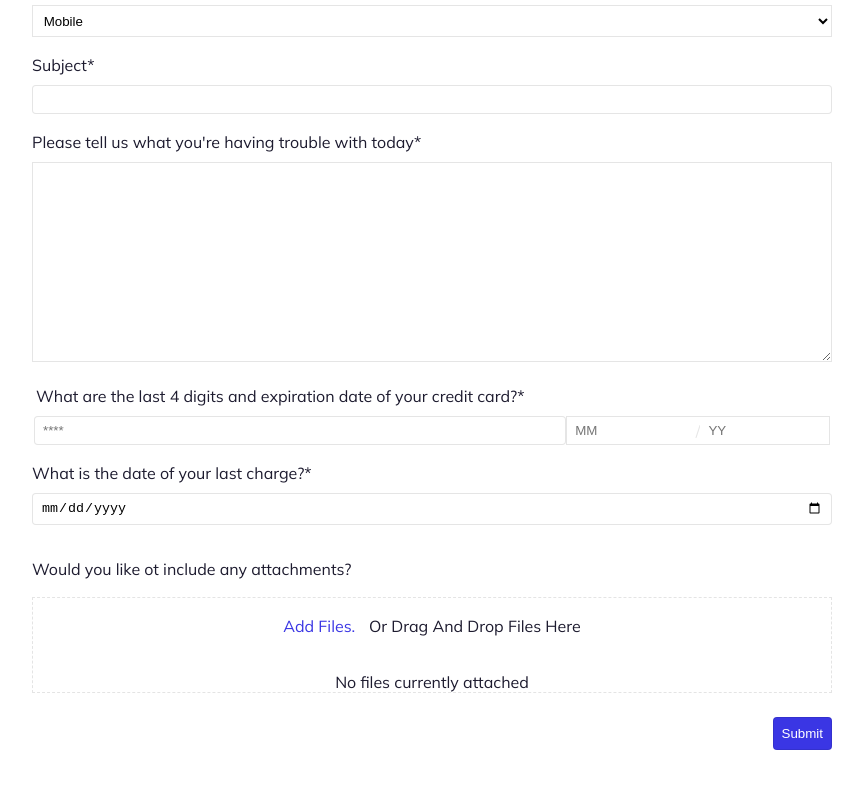
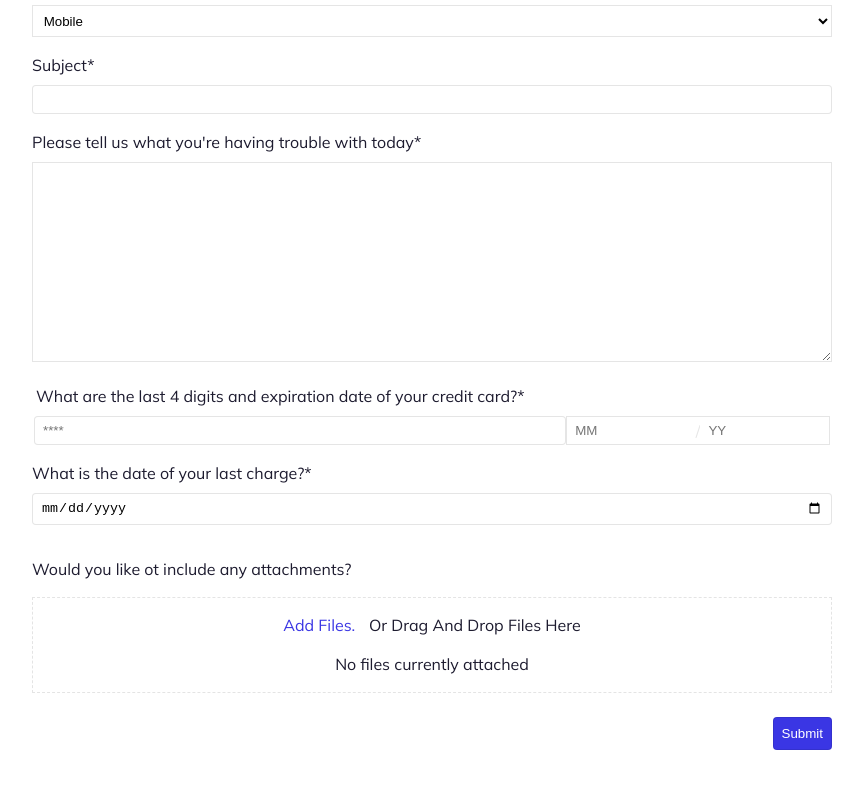
Before and after one commit to michaelpgalen/BeFunky, a website: page form.html in a window 1280 px wide. Shown: the part 372-1160 px from the top of the page, without its empty margins (208-1071 px from the left). Drawn offline with Linux system fonts and the light colour scheme.

Commit message:
Polish file upload styles

```diff
--- a/scripts/form.js
+++ b/scripts/form.js
@@ -53,8 +53,6 @@ function returnFileSize(number) {
   }
 }
 
-
-
 const formSubmitButton = document.querySelector('input.button');
 formSubmitButton.addEventListener("click", function (event){
   const invalids = document.querySelectorAll(':invalid');
@@ -63,7 +61,6 @@ formSubmitButton.addEventListener("click", function (event){
     event.target.style.backgroundColor = 'DarkSeaGreen';
   }
 })
-
 
 
 // Responsive Menu
--- a/styles/index.scss
+++ b/styles/index.scss
@@ -113,6 +113,9 @@ label {
     span {
         color: $Link-Button-Color;
         margin-inline-end: 1ch;
+    }
+    p {
+        margin-block: 0;
     }
 }
 
```
Also changed, not shown: styles/index.css, 1 other file.
